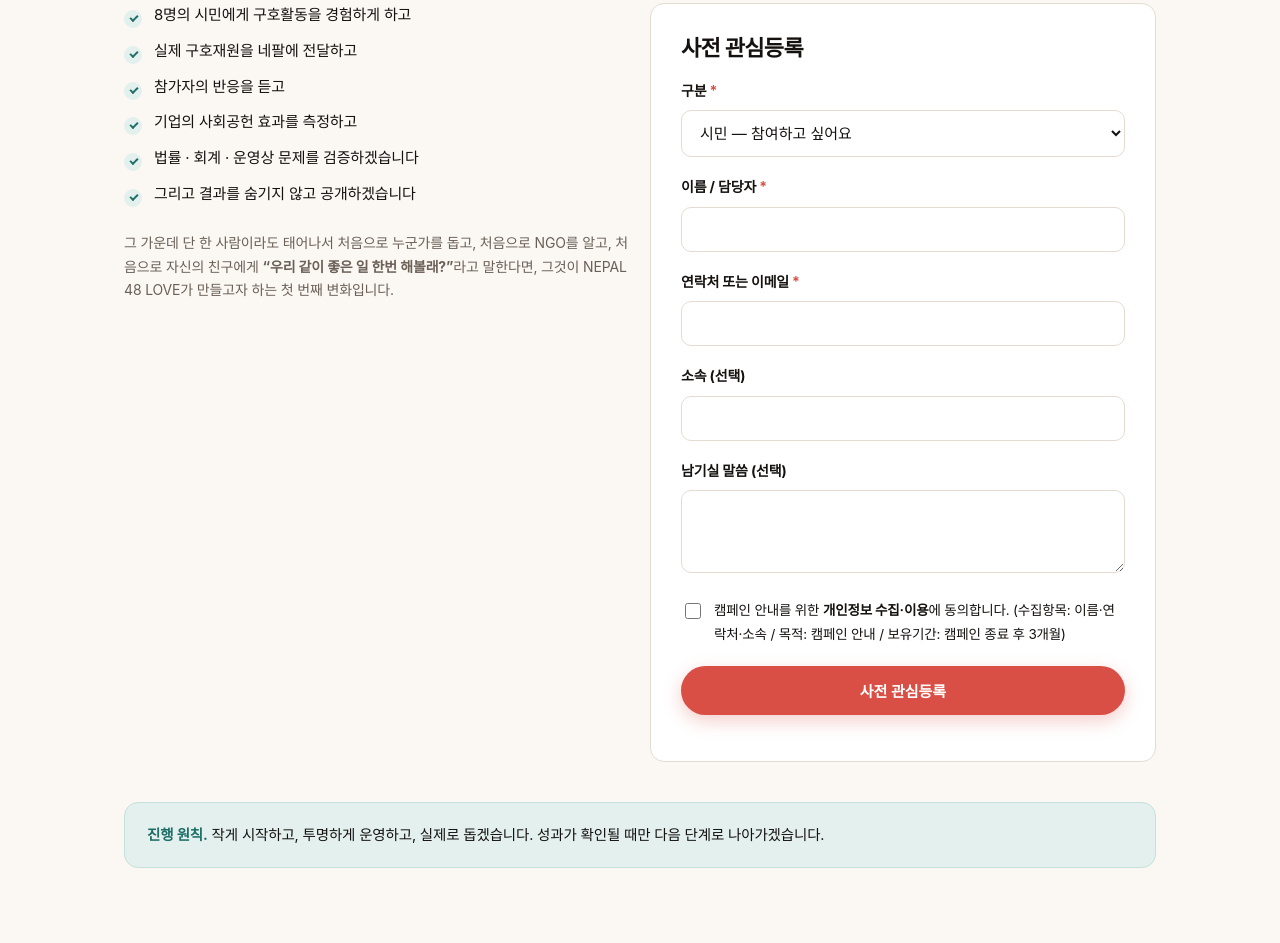
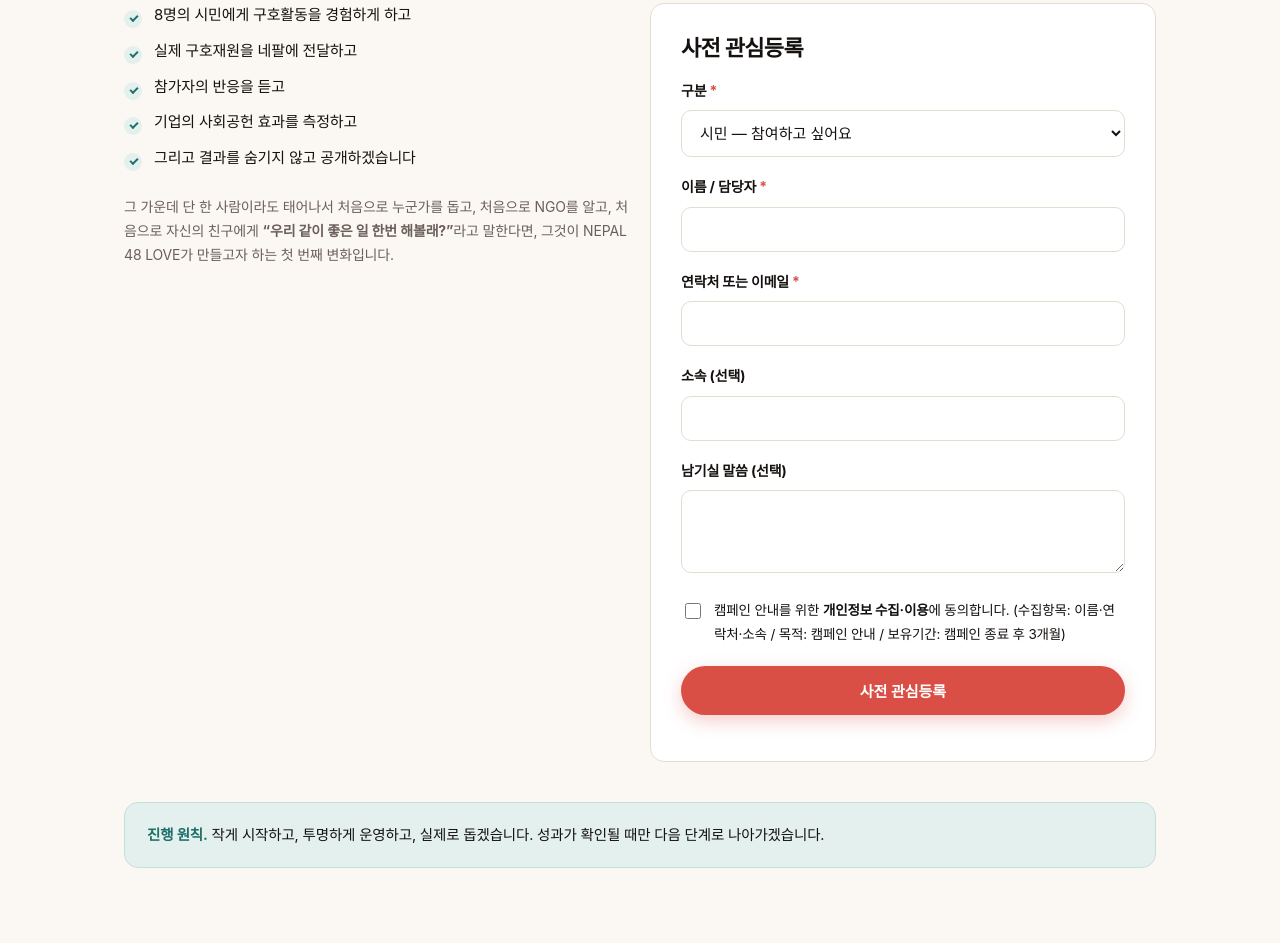
Before and after one commit to userface76/nepal48love, a website with bundled scripts: page public/index.html in a window 1280 px wide. Shown: the part 10344-11287 px from the top of the page. Built offline with nearby package versions, Linux system fonts and the light colour scheme; a web font is replaced by a local one.

Commit message:
Update index.html

```diff
--- a/public/index.html
+++ b/public/index.html
@@ -465,7 +465,6 @@
           <li>실제 구호재원을 네팔에 전달하고</li>
           <li>참가자의 반응을 듣고</li>
           <li>기업의 사회공헌 효과를 측정하고</li>
-          <li>법률 · 회계 · 운영상 문제를 검증하겠습니다</li>
           <li>그리고 결과를 숨기지 않고 공개하겠습니다</li>
         </ul>
         <p class="small muted mt-24">
```
